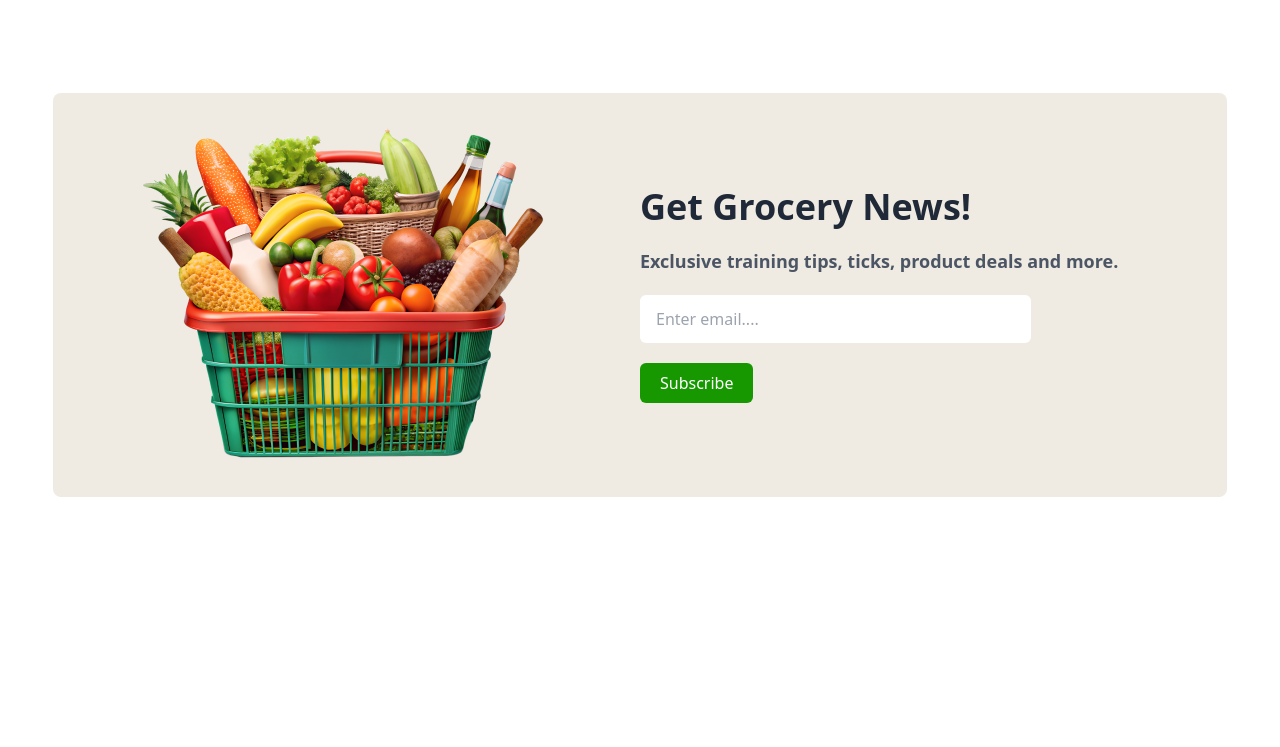
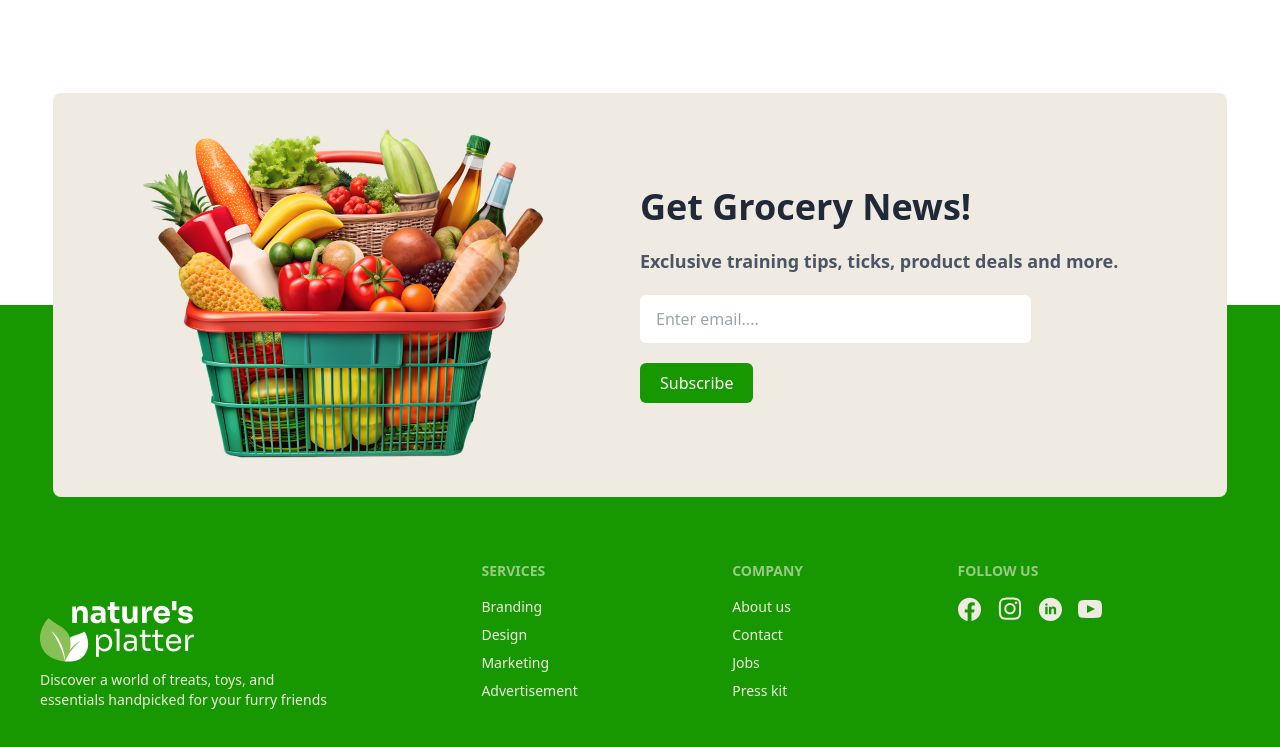
Before and after one commit to samir-45/Grocery-shop-assignment-project, a plain HTML site: page index.html in a window 1280 px wide. Shown: the part 3501-4248 px from the top of the page. Before the commit the page ends 4094 px from the top, so only its background shows below. Drawn offline with nearby package versions, Linux system fonts and the light colour scheme.

Commit message:
All done

```diff
--- a/index.html
+++ b/index.html
@@ -531,7 +531,7 @@
         </section>
         <!-- Grocery news section -->
         <section id="page-6" class="">
-            <div class="w-11/12 mx-auto my-24 bg-bg-primary rounded-lg py-7 grid grid-cols-1 md:grid-cols-2 justify-around items-center">
+            <div class="w-11/12 mx-auto -mb-[60%] md:-mb-[22%] lg:-mb-[15%] z-20 relative bg-bg-primary rounded-lg py-7 grid grid-cols-1 md:grid-cols-2 justify-around items-center">
                 <!-- Left section -->
                  <div class=" flex justify-center w-full">              <div class=""><img class="w-full " src="./c2-assets/vegetable-busket.png" alt=""></div></div>
 
@@ -558,9 +558,57 @@
 
 
 
-    <footer>
+    <footer class="footer bg-[#179800]  text-[#EFEBE3] p-10 md:py-20 pt-96 md:pt-64">
+        <aside class="mt-10">
+<img src="./c2-assets/logo-footer.png" alt="">
+          <p class="">
+            Discover a world of treats, toys, and <br> essentials handpicked for your furry friends
+          </p>
+        </aside>
+        <nav>
+          <h6 class="footer-title">Services</h6>
+          <a class="link link-hover">Branding</a>
+          <a class="link link-hover">Design</a>
+          <a class="link link-hover">Marketing</a>
+          <a class="link link-hover">Advertisement</a>
+        </nav>
+        <nav>
+          <h6 class="footer-title">Company</h6>
+          <a class="link link-hover">About us</a>
+          <a class="link link-hover">Contact</a>
+          <a class="link link-hover">Jobs</a>
+          <a class="link link-hover">Press kit</a>
+        </nav>
 
-    </footer>
+                    <nav class="">
+            <h6 class="footer-title">Follow Us</h6>
+            <div class="grid grid-flow-col gap-4">
+              <a>
+<img src="./c2-assets/facebook-ico.svg" alt="">
+              </a>
+              <a>
+<img src="./c2-assets/insta-ico.svg" alt="">
+              </a>
+              <a>
+<img src="./c2-assets/linkdin-ico.svg" alt="">
+              </a>
+              <a>
+                <svg
+                  xmlns="http://www.w3.org/2000/svg"
+                  width="24"
+                  height="24"
+                  viewBox="0 0 24 24"
+                  class="fill-current">
+                  <path
+                    d="M19.615 3.184c-3.604-.246-11.631-.245-15.23 0-3.897.266-4.356 2.62-4.385 8.816.029 6.185.484 8.549 4.385 8.816 3.6.245 11.626.246 15.23 0 3.897-.266 4.356-2.62 4.385-8.816-.029-6.185-.484-8.549-4.385-8.816zm-10.615 12.816v-8l8 3.993-8 4.007z"></path>
+                </svg>
+              </a>
+
+            </div>
+          </nav>
+
+
+      </footer>
 </body>
 
 </html>
```
Also changed, not shown: c2-assets/facebook-ico.svg (added), c2-assets/insta-ico.svg (added), c2-assets/linkdin-ico.svg (added).
